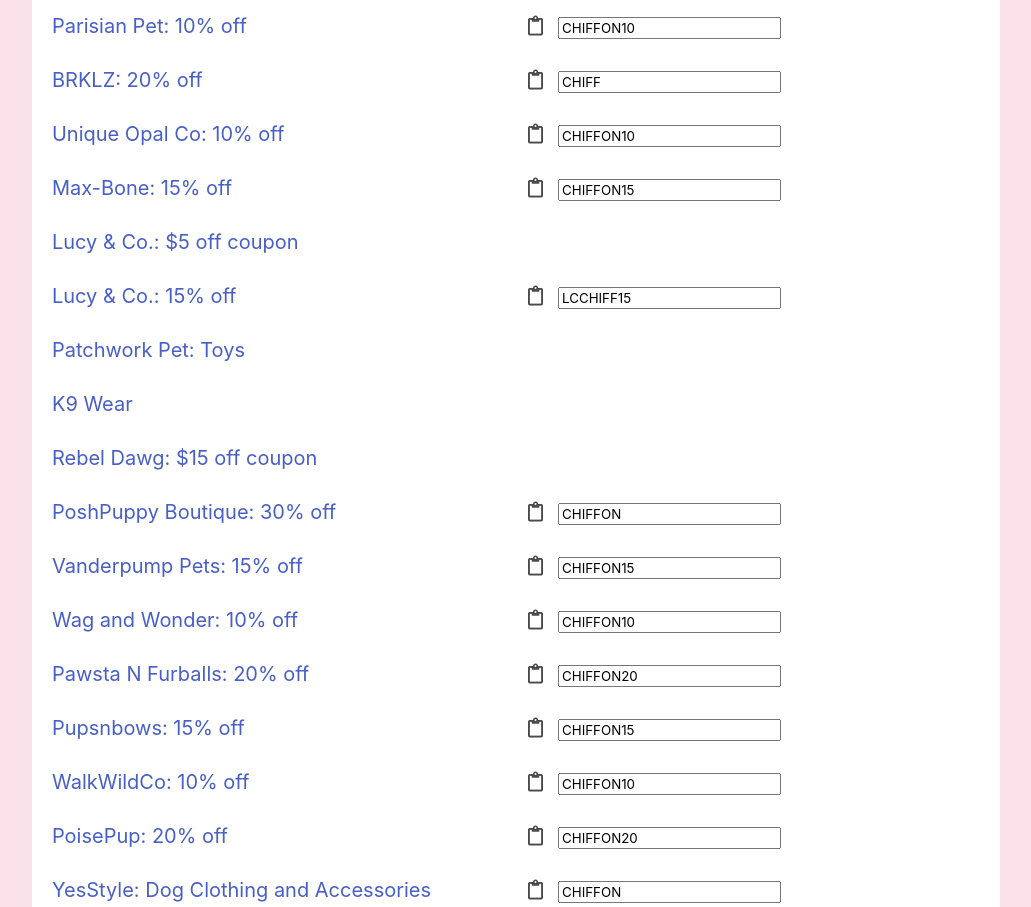
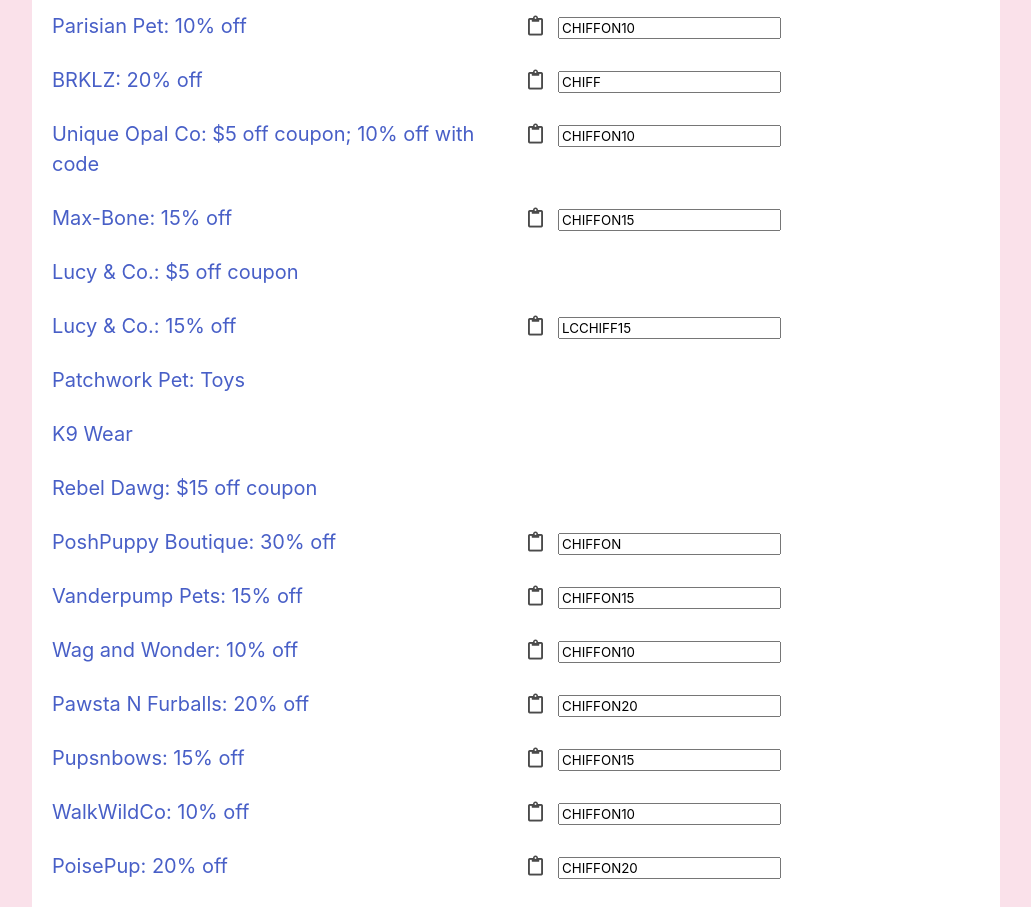
Before and after one commit to TechieQian/chiffon, a React (Create React App) app: page /shop in a window 1280 px wide. Shown: the part 840-1747 px from the top of the page, without its empty margins (124-1155 px from the left). Built offline with nearby package versions, Linux system fonts and the light colour scheme.

Commit message:
editing sponsors

```diff
--- a/src/data/sponsors.ts
+++ b/src/data/sponsors.ts
@@ -32,8 +32,8 @@
     code: "CHIFF",
   },
   {
-    link: "https://www.etsy.com/shop/UniqueOpalCo",
-    label: "Unique Opal Co: 10% off",
+    link: "http://i.refs.cc/k9Il2ZvM?smile_ref=eyJzbWlsZV9zb3VyY2UiOiJzbWlsZV91aSIsInNtaWxlX21lZGl1bSI6IiIsInNtaWxlX2NhbXBhaWduIjoicmVmZXJyYWxfcHJvZ3JhbSIsInNtaWxlX2N1c3RvbWVyX2lkIjo3MjE1OTYyMzl9",
+    label: "Unique Opal Co: $5 off coupon; 10% off with code",
     code: "CHIFFON10",
   },
   {
```
